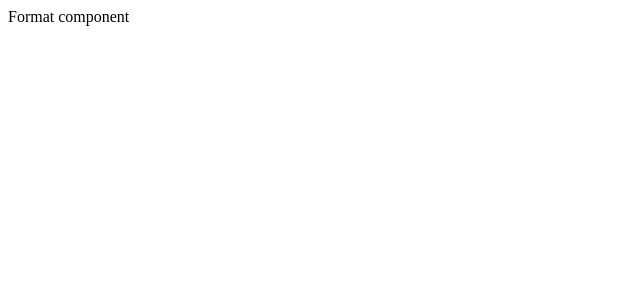
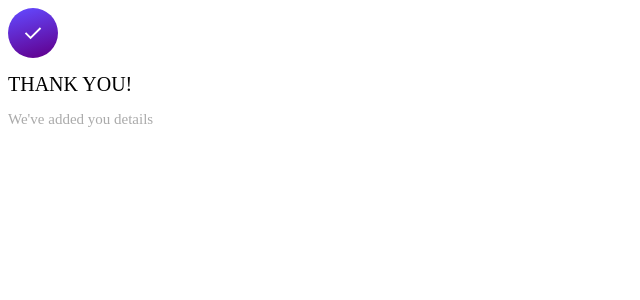
Before and after one commit to fc410/InteractiveCardDetails, a React (Create React App) app in the folder client/: page / in a window 1280 px wide. Shown: the top 300 px of the page, without its empty margins (0-640 px from the left). Built offline with nearby package versions, Linux system fonts and the light colour scheme.

Commit message:
SuccessFortmat component
Created all the necessary code for the SuccessFormat component including the CSS associated with it. This component will only show up if the user successfully inputs the correct data.

```diff
--- a/client/src/App.js
+++ b/client/src/App.js
@@ -1,9 +1,9 @@
-import Format from './components/Format'
-
+import Format from './components/Format';
+import SuccessFormat from './components/SuccessFormat'
 const App = () => {
   return (
     <div className="App">
-      <Format />
+      <SuccessFormat />
     </div>
   );
 }
--- a/client/src/components/SuccessFormat/index.css
+++ b/client/src/components/SuccessFormat/index.css
@@ -0,0 +1,17 @@
+.img-complete{
+    width: 50px;
+    display: flex;
+    align-items: center;
+    justify-content: center;
+}
+
+.text-caps{
+    margin-top: 15px;
+    font-size: 20px;
+}
+
+.text{
+    color: rgb(170, 170, 170);
+    margin-top: 15px;
+    font-size: 15px;
+}
--- a/client/src/components/SuccessFormat/index.js
+++ b/client/src/components/SuccessFormat/index.js
@@ -1,9 +1,22 @@
 import './index.css';
+import IconComplete from '../../images/icon-complete.svg';
 
 const SuccessFormat = () => {
     return(
         <div>
-            SuccessFormat component
+            <img
+                src={IconComplete}
+                alt='complete-icon'
+                className='img-complete'
+            />
+
+            <div className='text-caps'>
+                THANK YOU!
+            </div>
+
+            <div className='text'>
+                We've added you details
+            </div>
         </div>
     )
 }
```
